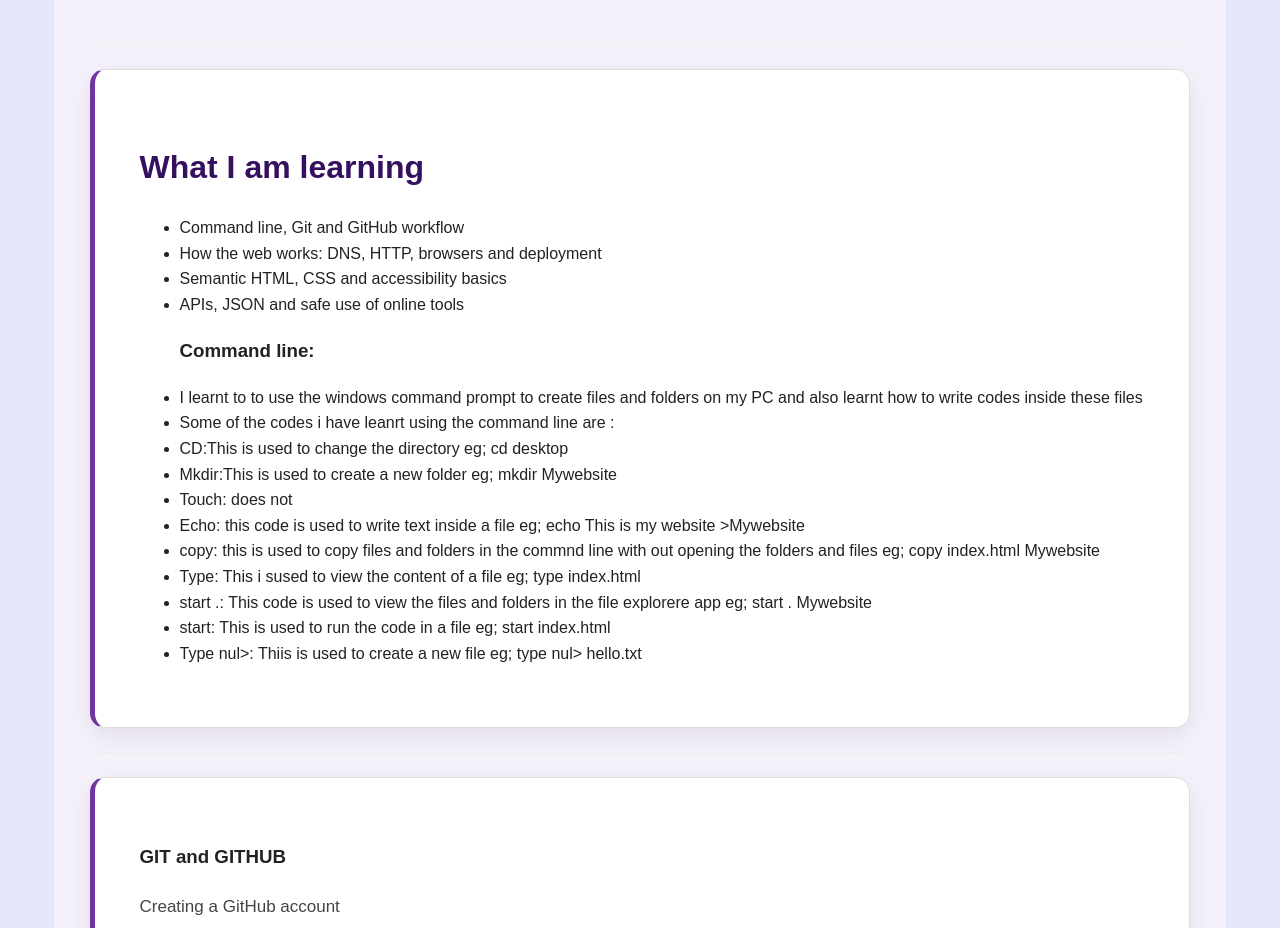
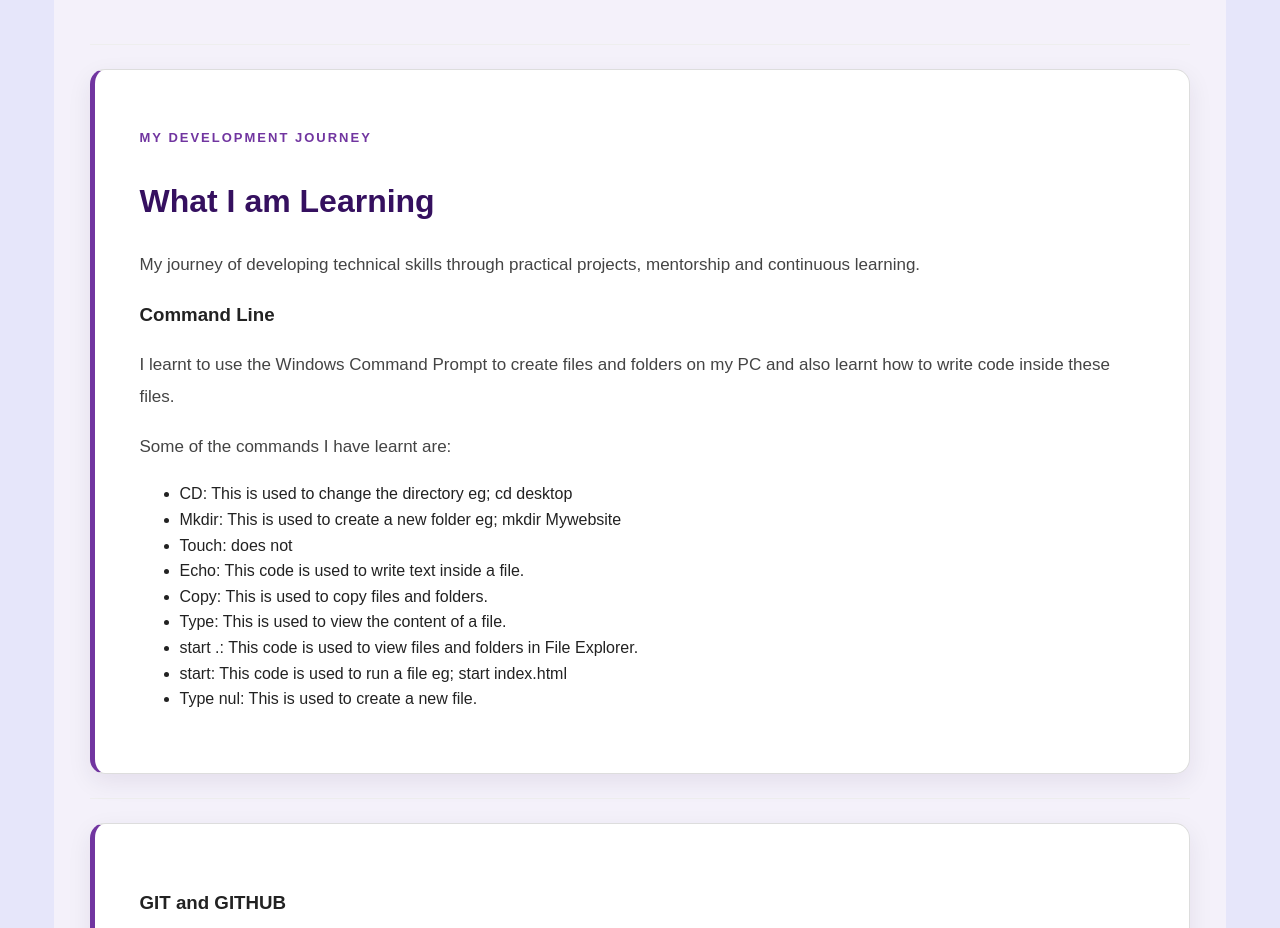
Before and after one commit to olive44-star/olive44-star.github.io, a plain HTML site: page index.html in a window 1280 px wide. Shown: the part 2280-3208 px from the top of the page. Drawn offline with Linux system fonts and the light colour scheme.

Commit message:
updating learning

```diff
--- a/index.html
+++ b/index.html
@@ -129,28 +129,39 @@
 
     <section id="learning">
       <div class="content-card">
-      <h2>What I am learning</h2>
-      <ul>
-        <li>Command line, Git and GitHub workflow</li>
-        <li>How the web works: DNS, HTTP, browsers and deployment</li>
-        <li>Semantic HTML, CSS and accessibility basics</li>
-        <li>APIs, JSON and safe use of online tools</li>
-      </ul>
-       <ul>
-        <h3> Command line:</h3>
-          <li>I learnt to to use the windows command prompt to create files and folders on my PC and also learnt how to write codes inside these files </li>
+        <p class="eyebrow">MY DEVELOPMENT JOURNEY</p>
 
-        <li> Some of the codes i have leanrt using the command line  are :</li>
-        <li> CD:This is used to change the directory eg; cd desktop</li>
-        <li> Mkdir:This is used to create a new folder eg; mkdir Mywebsite  </li>
-        <li> Touch: does not </li>
-        <li> Echo: this code is used to write text inside a file eg; echo This is my website >Mywebsite  </li>
-        <li> copy: this is used to copy files and folders in the commnd line with out opening the folders and files  eg; copy index.html Mywebsite </li>
-        <li> Type: This i sused to view the content of  a file eg; type index.html</li>
-        <li> start .: This code is used to view the files and folders in the file explorere app eg; start . Mywebsite </li>
-        <li> start: This is used to run the code in a file eg; start index.html</li>
-        <li> Type nul>: Thiis is used to create a new file eg; type nul> hello.txt</li>
-       </ul>
+<h2>What I am Learning</h2>
+
+<p class="learning-intro">
+    My journey of developing technical skills through
+    practical projects, mentorship and continuous learning.
+</p>
+      <div class="learning-topic">
+
+    <h3>Command Line</h3>
+
+    <p>
+        I learnt to use the Windows Command Prompt to create
+        files and folders on my PC and also learnt how to
+        write code inside these files.
+    </p>
+
+    <p>Some of the commands I have learnt are:</p>
+
+    <ul>
+        <li>CD: This is used to change the directory eg; cd desktop</li>
+        <li>Mkdir: This is used to create a new folder eg; mkdir Mywebsite</li>
+        <li>Touch: does not</li>
+        <li>Echo: This code is used to write text inside a file.</li>
+        <li>Copy: This is used to copy files and folders.</li>
+        <li>Type: This is used to view the content of a file.</li>
+        <li>start .: This code is used to view files and folders in File Explorer.</li>
+        <li>start: This code is used to run a file eg; start index.html</li>
+        <li>Type nul: This is used to create a new file.</li>
+    </ul>
+
+</div>
        </div>
        </section>
 
```
